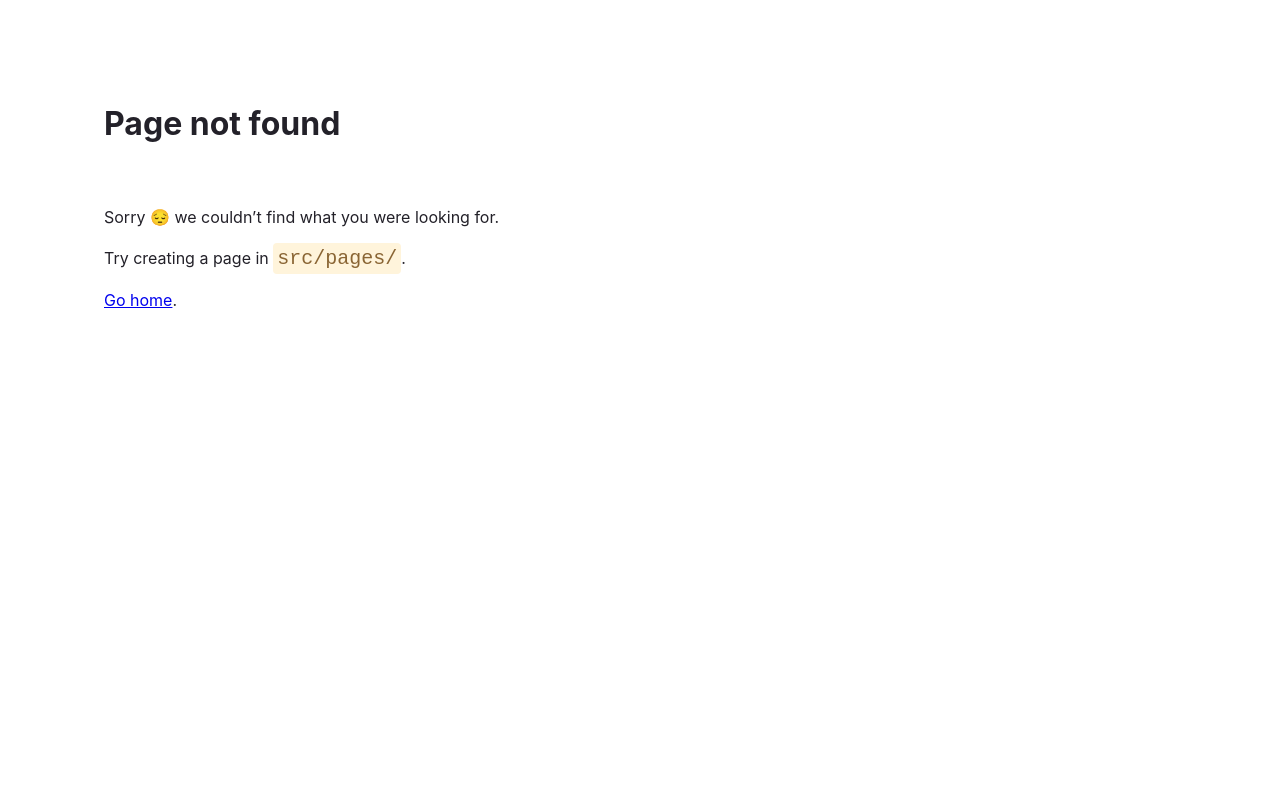
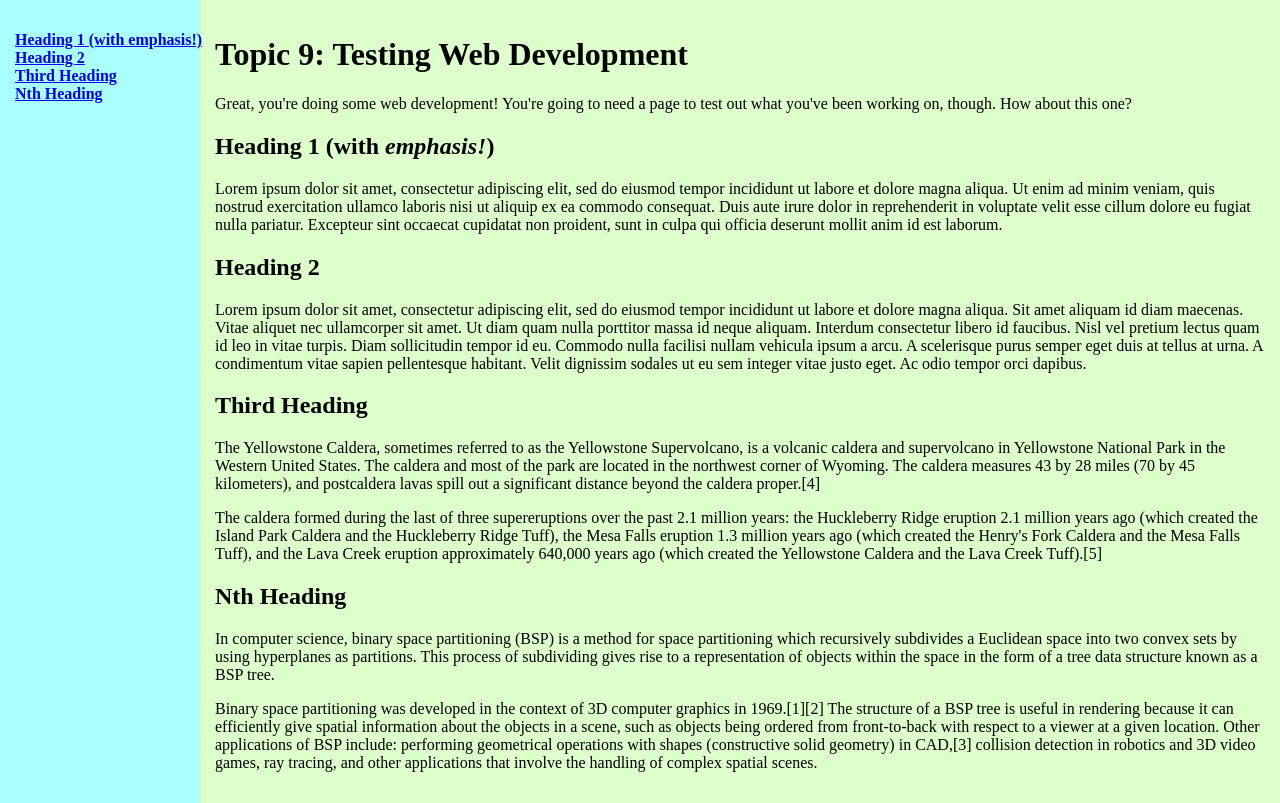
Before and after one commit to unswsecsoc/handbook, a Gatsby site: page /topic9 in a window 1280 px wide. Before the commit this address had no page. Built offline with nearby package versions, Linux system fonts and the light colour scheme; Gatsby itself is replaced by a stand-in of ours.

Commit message:
Implemented basic table of contents sidebar with active heading highlight

```diff
--- a/src/components/Sidebar.tsx
+++ b/src/components/Sidebar.tsx
@@ -1,25 +1,73 @@
-import React from "react";
+import React, {useState, useEffect} from "react";
 import * as style from "../styles/sidebar.module.css";
 
+// Largely adapted from https://www.emgoto.com/react-table-of-contents/
+
 const Sidebar = () => {
-	return (
-		<nav className={style.sidebar} aria-label="Table of contents">
-            <ul>
-                <li>Topic 1</li>
-                <li>Topic 2</li>
-                <li>Topic 3
-                    <ul>
-                        <li>First heading</li>
-                        <li>Second heading</li>
-                        <li>Threeth heading</li>
-                        <li>Fourrd heading</li>
-                        <li>Heading V</li>
-                        <li>Heading 6</li>
-                    </ul>
-                </li>
-            </ul>
-        </nav>
-	);
+  const { headings } = useHeadingsData();
+  const [activeId, setActiveId] = useState();
+  useIntersectionObserver(setActiveId);
+  return (
+    <nav className={style.sidebar} aria-label="Table of contents">
+      <Headings headings={headings} activeId={activeId} />    </nav>
+  );
 };
 
+const useHeadingsData = () => {
+  const [headings, setHeadings] = useState([]);
+
+  useEffect(() => {
+    const headingElements = Array.from(
+      document.querySelectorAll("h2")
+    );
+
+    setHeadings(headingElements);
+  }, []);
+
+  return { headings };
+};
+
+const Headings = ({ headings, activeId }) => (
+  <ul className={style.sidebarContent}>
+    {headings.map((heading) => (
+      <li key={heading.id} className={heading.id === activeId ? style.active : ""}>
+        <a href={`#${heading.id}`}>{heading.innerText}</a>
+      </li>
+    ))}
+  </ul>
+);
+
+const useIntersectionObserver = (setActiveId) => {
+  useEffect(() => {
+    const callback = (entries, observer) => {
+      // find the first header element preceding the intersection
+        console.log("callback called!");
+        let currentElement = entries[0].target;
+        console.log(currentElement);
+        while (currentElement.nodeName !== 'H2' && currentElement.nodeName !== 'H1') {
+          currentElement = currentElement.previousSibling;
+        }
+        setActiveId(currentElement.id);
+    };
+
+    const observer = new IntersectionObserver(callback, {
+      rootMargin: '-49% 0px -49% 0px',
+      //threshold: 0.5
+    });
+
+    // select all header elements and their siblings
+    // assumes h1 is the first header element
+    let targets = [];
+    let sibling = document.querySelector("h1");
+    while (sibling) {
+      if (sibling.nodeType === 1) {
+        targets.push(sibling);
+      }
+      sibling = sibling.nextSibling;
+    }
+    targets.forEach((element) => observer.observe(element));
+  }, []);
+};
+
+
 export default Sidebar;
--- /dev/null
+++ b/src/pages/topic9.tsx
@@ -0,0 +1,29 @@
+import * as React from "react";
+import PageTemplate from "../templates/PageTemplate.tsx";
+
+// markup
+const Topic9Page = () => {
+  return (
+    <PageTemplate>
+      <div>
+        <h1>Topic 9: Testing Web Development</h1>
+        <p>Great, you're doing some web development! You're going to need a page to test
+        out what you've been working on, though. How about this one?</p>
+        <h2 id="heading-1">Heading 1 (with <em>emphasis!</em>)</h2>
+        <p> Lorem ipsum dolor sit amet, consectetur adipiscing elit, sed do eiusmod tempor incididunt ut labore et dolore magna aliqua. Ut enim ad minim veniam, quis nostrud exercitation ullamco laboris nisi ut aliquip ex ea commodo consequat. Duis aute irure dolor in reprehenderit in voluptate velit esse cillum dolore eu fugiat nulla pariatur. Excepteur sint occaecat cupidatat non proident, sunt in culpa qui officia deserunt mollit anim id est laborum.</p>
+        <h2 id="heading-2">Heading 2</h2>
+        <p>Lorem ipsum dolor sit amet, consectetur adipiscing elit, sed do eiusmod tempor incididunt ut labore et dolore magna aliqua. Sit amet aliquam id diam maecenas. Vitae aliquet nec ullamcorper sit amet. Ut diam quam nulla porttitor massa id neque aliquam. Interdum consectetur libero id faucibus. Nisl vel pretium lectus quam id leo in vitae turpis. Diam sollicitudin tempor id eu. Commodo nulla facilisi nullam vehicula ipsum a arcu. A scelerisque purus semper eget duis at tellus at urna. A condimentum vitae sapien pellentesque habitant. Velit dignissim sodales ut eu sem integer vitae justo eget. Ac odio tempor orci dapibus.</p>
+        <h2 id="heading-3">Third Heading</h2>
+        <p> The Yellowstone Caldera, sometimes referred to as the Yellowstone Supervolcano, is a volcanic caldera and supervolcano in Yellowstone National Park in the Western United States. The caldera and most of the park are located in the northwest corner of Wyoming. The caldera measures 43 by 28 miles (70 by 45 kilometers), and postcaldera lavas spill out a significant distance beyond the caldera proper.[4]</p>
+<p> The caldera formed during the last of three supereruptions over the past 2.1 million years: the Huckleberry Ridge eruption 2.1 million years ago (which created the Island Park Caldera and the Huckleberry Ridge Tuff), the Mesa Falls eruption 1.3 million years ago (which created the Henry's Fork Caldera and the Mesa Falls Tuff), and the Lava Creek eruption approximately 640,000 years ago (which created the Yellowstone Caldera and the Lava Creek Tuff).[5] </p>
+        <h2 id="heading-n">Nth Heading</h2>
+        <p> In computer science, binary space partitioning (BSP) is a method for space partitioning which recursively subdivides a Euclidean space into two convex sets by using hyperplanes as partitions. This process of subdividing gives rise to a representation of objects within the space in the form of a tree data structure known as a BSP tree.</p>
+
+<p> Binary space partitioning was developed in the context of 3D computer graphics in 1969.[1][2] The structure of a BSP tree is useful in rendering because it can efficiently give spatial information about the objects in a scene, such as objects being ordered from front-to-back with respect to a viewer at a given location. Other applications of BSP include: performing geometrical operations with shapes (constructive solid geometry) in CAD,[3] collision detection in robotics and 3D video games, ray tracing, and other applications that involve the handling of complex spatial scenes. </p>
+
+      </div>
+    </PageTemplate>
+  )
+}
+
+export default Topic9Page;
--- a/src/styles/sidebar.module.css
+++ b/src/styles/sidebar.module.css
@@ -1,7 +1,12 @@
 .sidebar {
-	width: 250px;
-	background: hsl(121, 100%, 90%);
-    height: 100vh;
+	min-width: 200px;
+	background: #AAFFFF;
+    top: 20px;
+}
+
+.sidebarContent {
+    width: 200px;
+    position: fixed;
 }
 
 .sidebar ul {
@@ -19,3 +24,7 @@
 .sidebar > ul > li {
     font-weight: bold;
 }
+
+.active {
+    background-color: #aaffaa;
+}
--- a/src/styles/template.module.css
+++ b/src/styles/template.module.css
@@ -1,5 +1,5 @@
 body {
-	margin: 0;
+    margin: 0;
 }
 
 .page {
@@ -8,11 +8,11 @@ body {
 
 .content {
 	flex-grow: 1;
-	background: hsl(208, 100%, 90%);
+	background: hsl(100, 100%, 90%);
 }
 
 .page > * {
-	height: 100vh;
+	/*height: 100vh;*/
 	padding: 15px;
 	box-sizing: border-box;
 }
```
